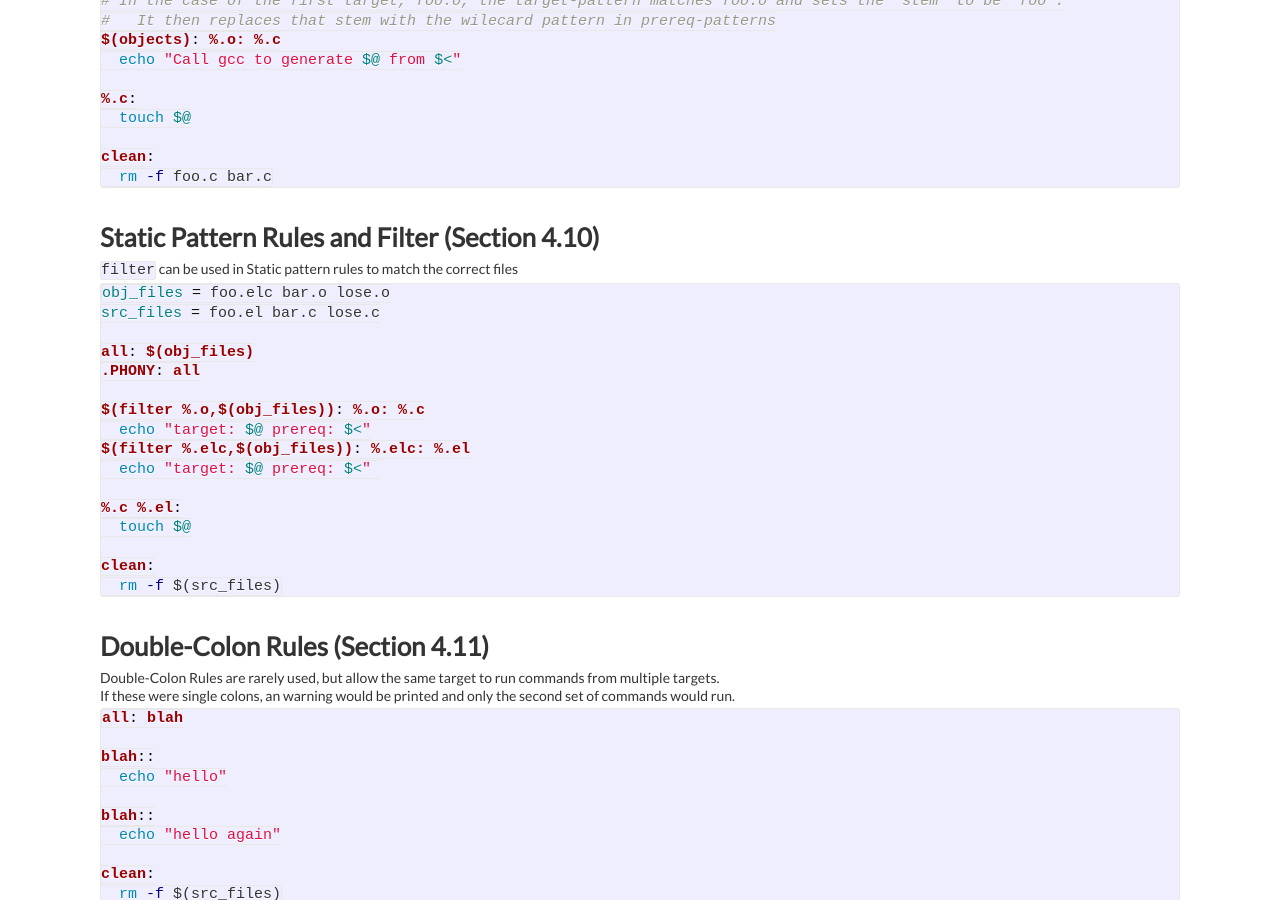
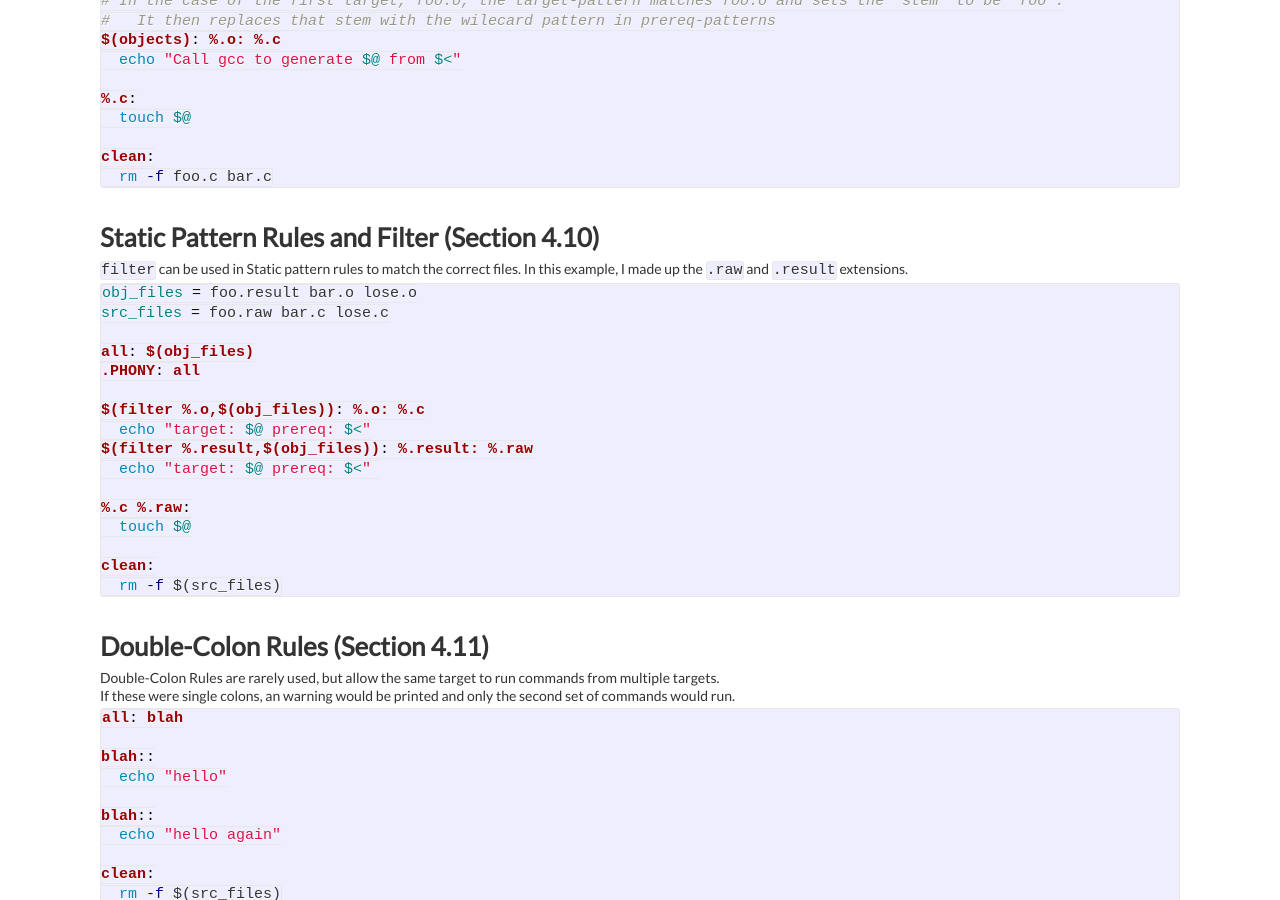
Before and after one commit to theicfire/makefiletutorial, a Jekyll site: the page built from index.md, in a window 1280 px wide and 900 px high, scrolled down 5237 px. Built offline with Jekyll 4.4.1, drawn with Linux system fonts in a browser that asks for light colours.

Commit message:
Cleaning up an example

```diff
--- a/index.md
+++ b/index.md
@@ -319,21 +319,21 @@ clean:
 {% endhighlight %}
 
 **Static Pattern Rules and Filter (Section 4.10)**
-`filter` can be used in Static pattern rules to match the correct files
+`filter` can be used in Static pattern rules to match the correct files. In this example, I made up the `.raw` and `.result` extensions.
 {% highlight make %}
 
-obj_files = foo.elc bar.o lose.o
-src_files = foo.el bar.c lose.c
+obj_files = foo.result bar.o lose.o
+src_files = foo.raw bar.c lose.c
 
 all: $(obj_files)
 .PHONY: all
 
 $(filter %.o,$(obj_files)): %.o: %.c
 	echo "target: $@ prereq: $<"
-$(filter %.elc,$(obj_files)): %.elc: %.el
+$(filter %.result,$(obj_files)): %.result: %.raw
 	echo "target: $@ prereq: $<"
 
-%.c %.el:
+%.c %.raw:
 	touch $@
 
 clean:
```
